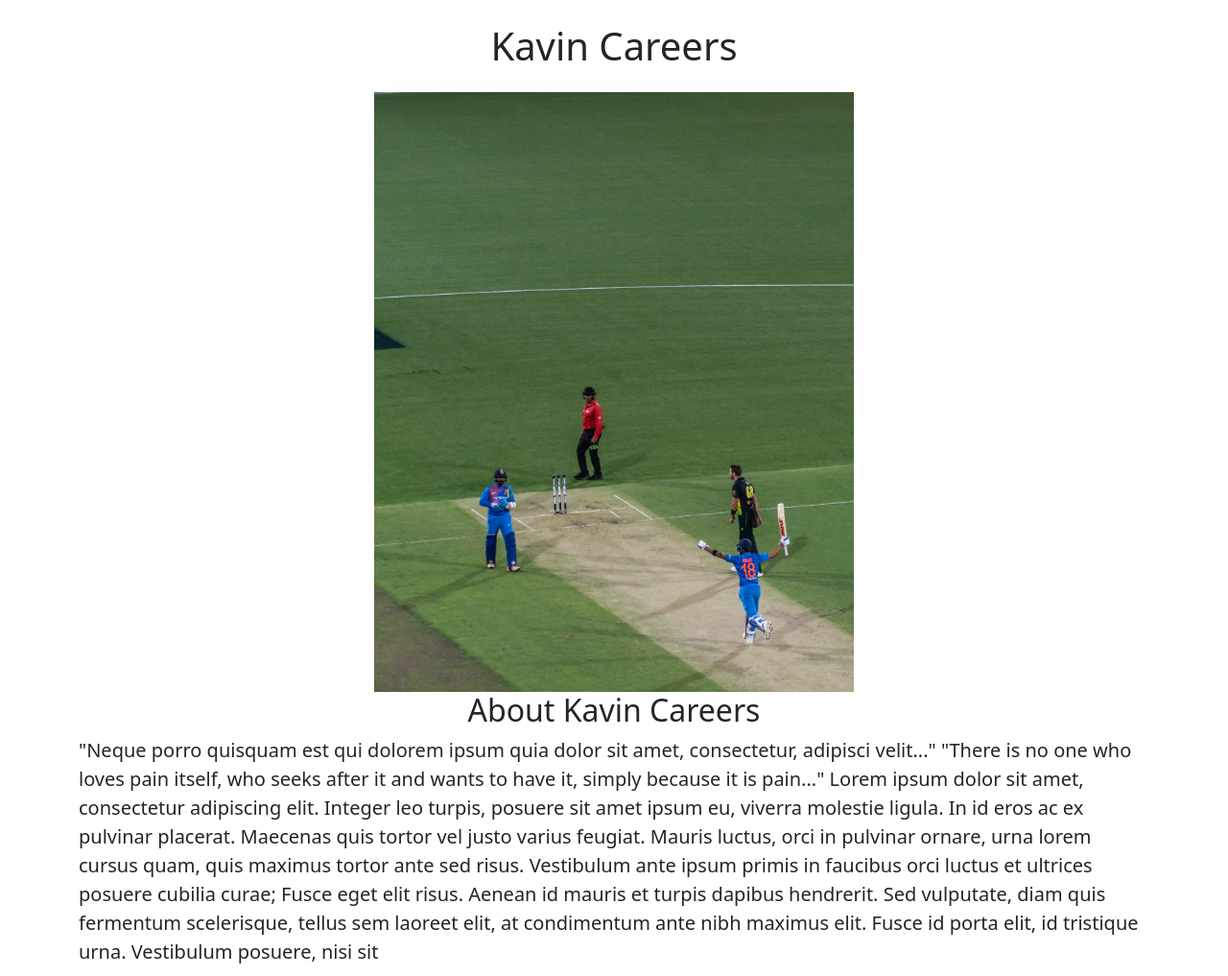
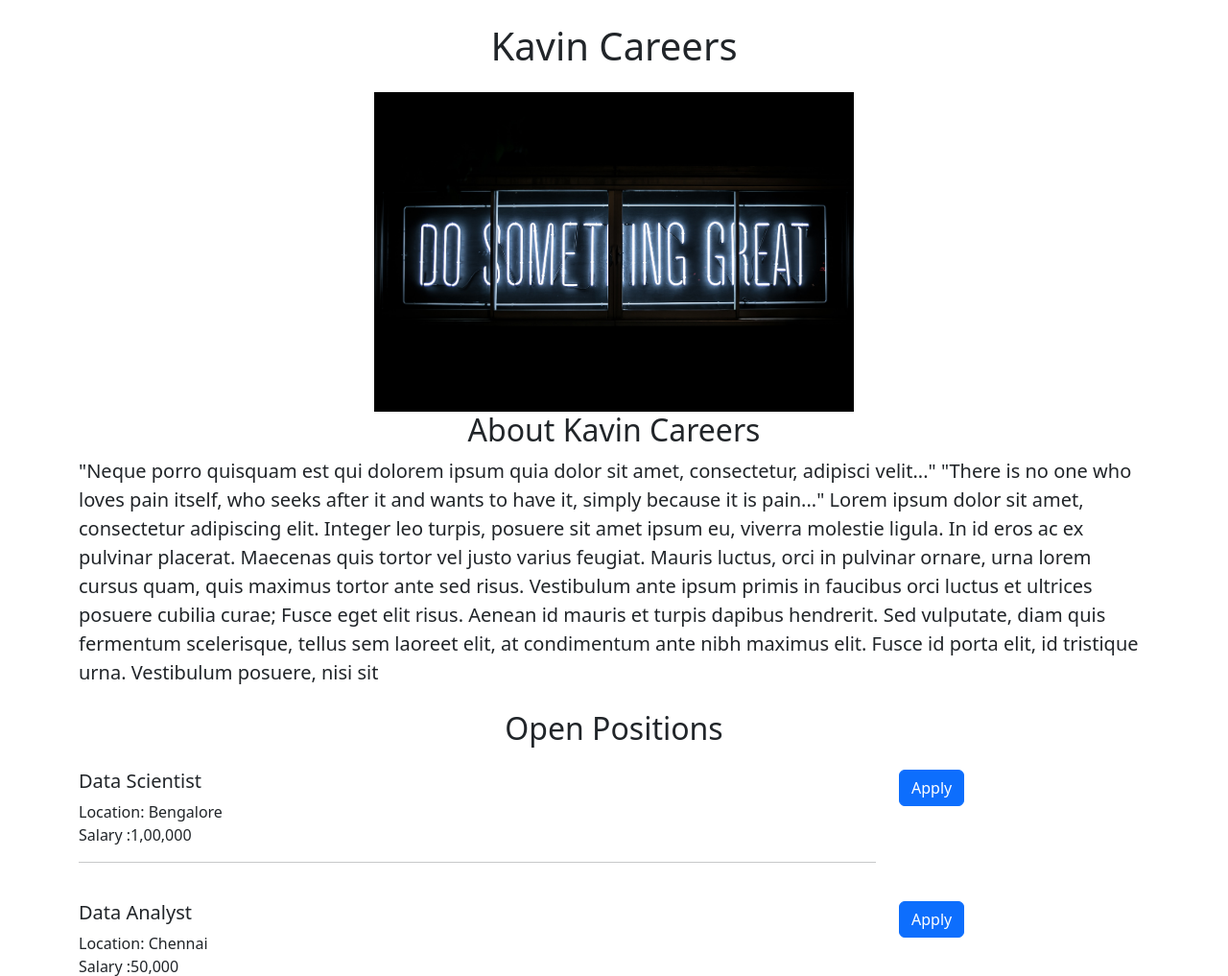
Before and after one commit to Kavinkumar2505/kavincrcic, a Flask app: page / in a window 1280 px wide. Shown: the top 1017 px of the page at 96% size. Run offline with Flask 3, Linux system fonts and the light colour scheme.

Commit message:
added requirements

```diff
--- /dev/null
+++ b/requirements.txt
@@ -0,0 +1,2 @@
+Flask
+gunicorn
--- a/templates/home.html
+++ b/templates/home.html
@@ -16,7 +16,7 @@
     <div class="container">
     <h1 class="text-center mt-4 mb-4">Kavin Careers</h1>
       <center>
-    <img  class="img-fluid" id="banner" src="static/kavin.jpg" alt="Image" height=500px width=500px>
+    <img  class="img-fluid" id="banner" src="static/clark-tibbs-oqStl2L5oxI-unsplash.jpg" alt="Image" height=500px width=500px>
       </center>
 <h2 class="text-center">About Kavin Careers</h2>
     <p class="lead">"Neque porro quisquam est qui dolorem ipsum quia dolor sit amet, consectetur, adipisci velit..."
```
Also changed, not shown: static/clark-tibbs-oqStl2L5oxI-unsplash.jpg (added), static/kavin.jpg (deleted).
